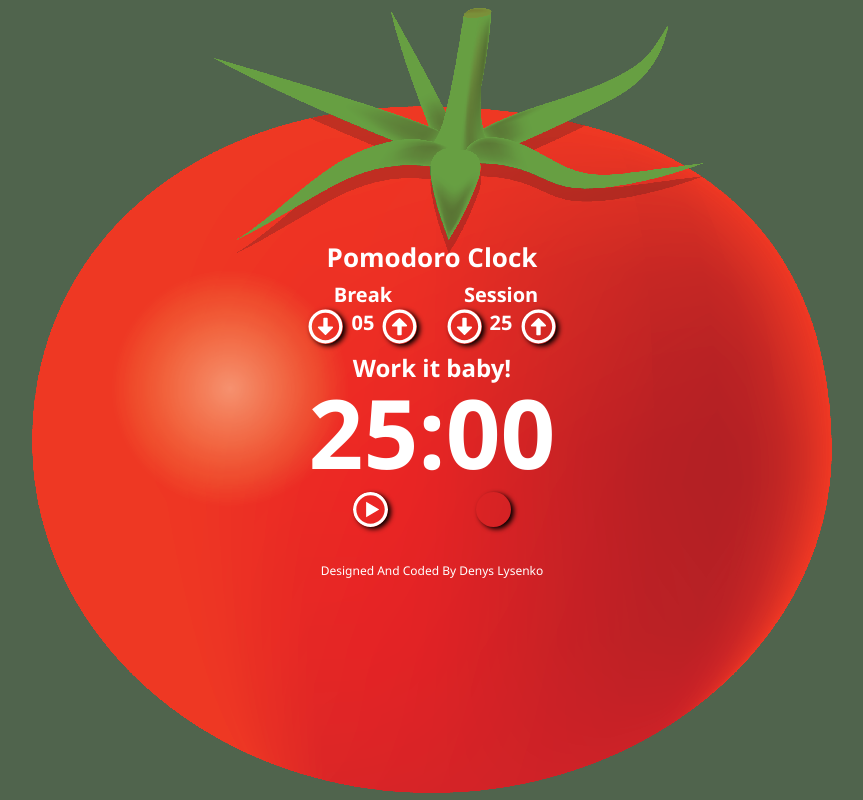
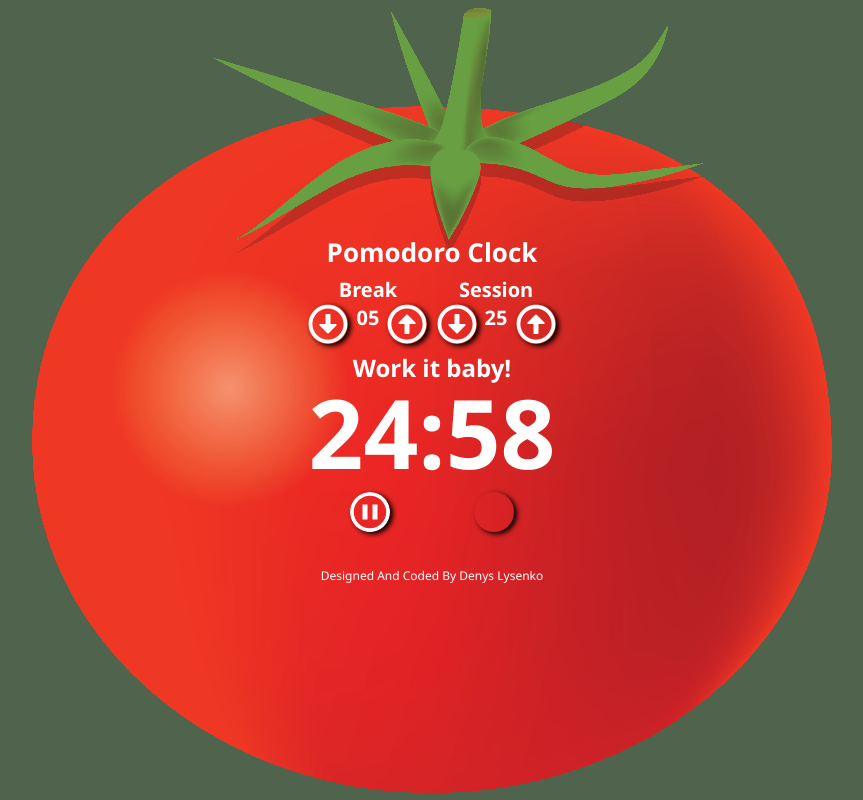
Before and after one commit to LysenkoDenys/clock, a React (Create React App) app: page / in a window 1280 px wide. Both pictures are taken after a click on the icon 578 px from the left and 509 px from the top of the page. Shown: the whole page, without its empty margins (208-1071 px from the left). Built offline with nearby package versions, Linux system fonts and the light colour scheme; some icons are missing.

Commit message:
finish logic with buttons

```diff
--- a/src/components/Container.jsx
+++ b/src/components/Container.jsx
@@ -7,31 +7,31 @@ import Author from "./Author";
 const Container = () => {
   const [breaker, setBreaker] = useState(5);
   const [session, setSession] = useState(25);
-  const [timer, setTimer] = useState(25);
-  const [seconds, setSeconds] = useState(0);
+  const [timer, setTimer] = useState(1500);
+  const [startPause, setStartPause] = useState(false);
 
   const buttonStyle =
-    "transition-transform duration-[0.3s] ease-[ease-in-out] shadow-[3px_2px_5px_black] hover:shadow-[4px_3px_5px_black] hover:scale-105 hover:bg-[#50644d] active:shadow-[2px_1px_4px_black] active:scale-110 rounded-[50%] h-[35px] w-[35px] cursor-pointer";
+    "transition-transform duration-[0.3s] ease-[ease-in-out] shadow-[3px_2px_5px_black] hover:shadow-[4px_3px_5px_black] hover:scale-105 hover:bg-[#50644d] active:shadow-[2px_1px_4px_black] active:scale-110 rounded-[50%] h-[40px] w-[40px] cursor-pointer";
 
   const timeResetHandler = () => {
     setBreaker(5);
     setSession(25);
-    setTimer(25);
+    setTimer(1500);
   };
 
   const decrementHandlerBreak = () => breaker > 0 && setBreaker(breaker - 1);
   const incrementHandlerBreak = () => breaker < 60 && setBreaker(breaker + 1);
-  //! timer does not work corresponded correct:
   const decrementHandlerSession = () =>
-    session > 0 && setSession(session - 1) && setTimer(timer - 1);
+    session > 0 && (setSession(session - 1), setTimer(timer - 60));
   const incrementHandlerSession = () =>
-    session < 60 && setSession(session + 1) && setTimer(timer + 1);
+    session < 60 && (setSession(session + 1), setTimer(timer + 60));
 
-  console.log(timer); //
-  const startStopTimerHandler = () => {};
+  const startStopTimerHandler = () => {
+    setStartPause(!startPause);
+  };
 
   var formatAsTime = (timer) => {
-    let seconds = timer * 60;
+    let seconds = timer;
     let minutes = parseInt(seconds / 60);
     seconds = seconds % 60;
 
@@ -43,15 +43,22 @@ const Container = () => {
     return displayTime;
   };
 
-  // //!
-  // useEffect(() => {
-  //   const intervalId = setInterval(() => {
-  //     setSeconds((prevSeconds) => prevSeconds - 1);
-  //   }, 1000);
-  //   // Clean up the interval when the component unmounts
-  //   return () => clearInterval(intervalId);
-  // }, []);
-  // //!
+  //!
+  useEffect(() => {
+    let intervalId;
+    if (startPause) {
+      intervalId = setInterval(() => {
+        setTimer((prevSeconds) => prevSeconds - 1);
+      }, 1000);
+    } else {
+      clearInterval(intervalId);
+    }
+    // Clean up the interval when the component unmounts
+    return () => clearInterval(intervalId);
+  }, [startPause]);
+  //!
+
+  console.log(startPause); //
 
   return (
     <div>
@@ -126,8 +133,15 @@ const Container = () => {
 
         <div id="controls-wrapper" className="flex justify-around">
           <div id="start_stop" className="" onClick={startStopTimerHandler}>
-            <ImPlay2 className={buttonStyle} />
-            <ImPause className={`${buttonStyle} + hidden`} />
+            <ImPlay2
+              className={startPause ? `${buttonStyle} + hidden` : buttonStyle}
+              onClick={() => {
+                setStartPause(!startPause);
+              }}
+            />
+            <ImPause
+              className={startPause ? buttonStyle : `${buttonStyle} + hidden`}
+            />
           </div>
           <div id="reset" className="">
             <FaClockRotateLeft
```
